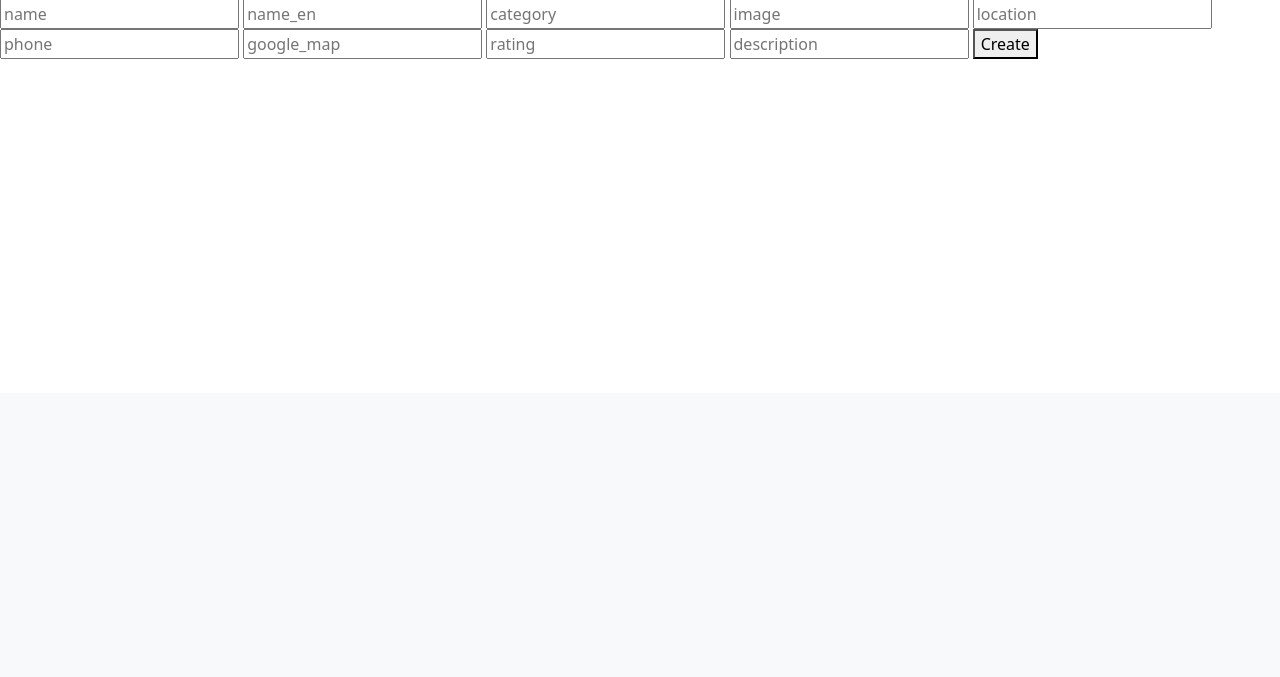
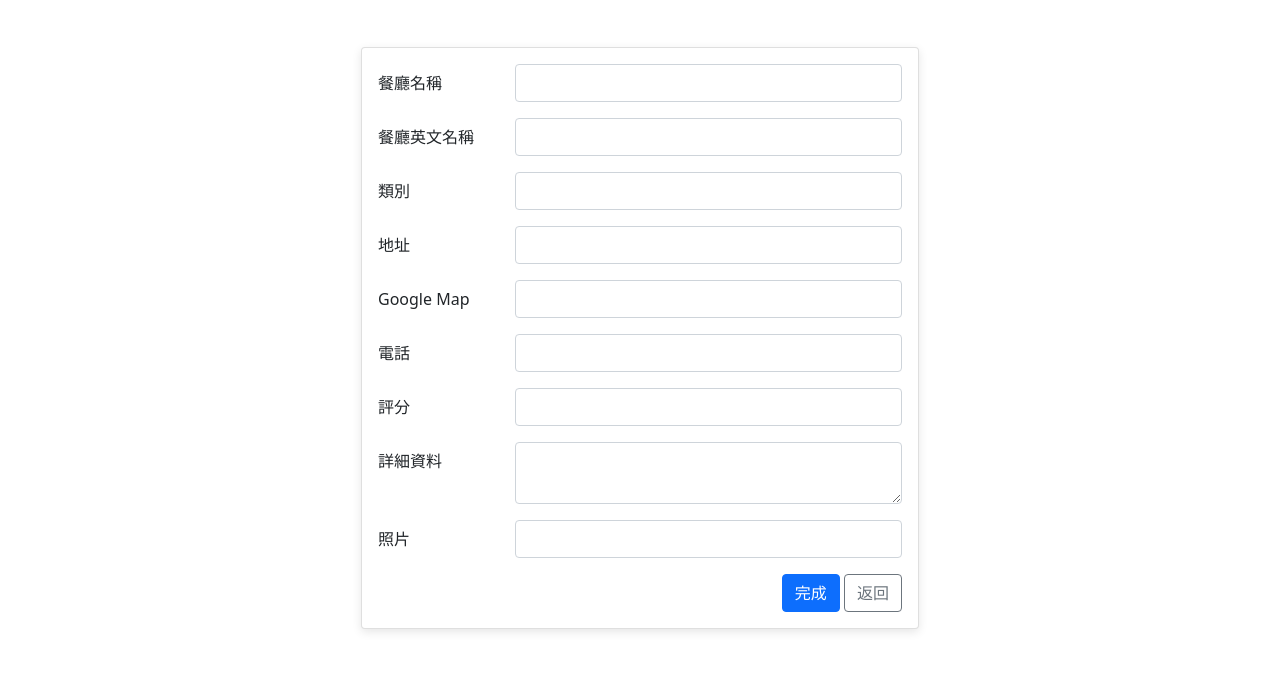
Before and after one commit to jiajiaanan/restaurantList_CRUD, a Node server app: page /lists/new in a window 1280 px wide. Shown: the part 407-1084 px from the top of the page. Before the commit the page ends 466 px from the top, so only its background shows below. Run offline with Node 20, Linux system fonts and the light colour scheme; some libraries are stand-ins or nearby versions; grey boxes are pictures that could not be loaded.

Commit message:
style page

```diff
--- a/views/new.handlebars
+++ b/views/new.handlebars
@@ -1,12 +1,77 @@
-<form action="/lists" method="POST">
-  <input type="text" placeholder="name" name="name">
-  <input type="text" placeholder="name_en" name="name_en">
-  <input type="text" placeholder="category" name="category">
-  <input type="text" placeholder="image" name="image">
-  <input type="text" placeholder="location" name="location">
-  <input type="text" placeholder="phone" name="phone">
-  <input type="text" placeholder="google_map" name="google_map">
-  <input type="number" placeholder="rating" name="rating">
-  <input type="text" placeholder="description" name="description">
-  <button type="submit">Create</button>
-</form>
+<div class="container">
+  <div class="card w-50 m-auto my-5">
+    <div class="card-body">
+      {{!-- form-start --}}
+      <form action="/lists" method="POST">
+        <div class="mb-3 row">
+          <label for="name" class="col-sm-3 col-form-label">餐廳名稱</label>
+          <div class="col-sm-9">
+            <input type="text" class="form-control" placeholder="" name="name">
+          </div>
+        </div>
+
+        <div class="mb-3 row">
+          <label for="name_en" class="col-sm-3 col-form-label">餐廳英文名稱</label>
+          <div class="col-sm-9">
+            <input type="text" class="form-control" placeholder="" name="name_en">
+          </div>
+        </div>
+
+        <div class="mb-3 row">
+          <label for="category" class="col-sm-3 col-form-label">類別</label>
+          <div class="col-sm-9">
+            <input type="text" class="form-control" placeholder="" name="category">
+          </div>
+        </div>
+
+
+        <div class="mb-3 row">
+          <label for="location" class="col-sm-3 col-form-label">地址</label>
+          <div class="col-sm-9">
+            <input type="text" class="form-control" placeholder="" name="location">
+          </div>
+        </div>
+
+        <div class="mb-3 row">
+          <label for="google_map" class="col-sm-3 col-form-label">Google Map</label>
+          <div class="col-sm-9">
+            <input type="text" class="form-control" placeholder="" name="google_map">
+          </div>
+        </div>
+
+        <div class="mb-3 row">
+          <label for="phone" class="col-sm-3 col-form-label">電話</label>
+          <div class="col-sm-9">
+            <input type="text" class="form-control" placeholder="" name="phone">
+          </div>
+        </div>
+
+        <div class="mb-3 row">
+          <label for="rating" class="col-sm-3 col-form-label">評分</label>
+          <div class="col-sm-9">
+            <input type="number" class="form-control" placeholder="" name="rating" max="5" min="0">
+          </div>
+        </div>
+
+        <div class="mb-3 row">
+          <label for="description" class="col-sm-3 col-form-label">詳細資料</label>
+          <div class="col-sm-9">
+            <textarea class="form-control" name="description"></textarea>
+          </div>
+        </div>
+
+        <div class="mb-3 row">
+          <label for="image" class="col-sm-3 col-form-label">照片</label>
+          <div class="col-sm-9">
+            <input type="text" class="form-control" placeholder="" name="image">
+          </div>
+        </div>
+
+        <div class="text-end">
+          <button type="submit" class="btn btn-primary">完成</button>
+          <a href="/" class="btn btn-outline-secondary">返回</a>
+        </div>
+      </form>
+    </div>
+  </div>
+</div>
```
